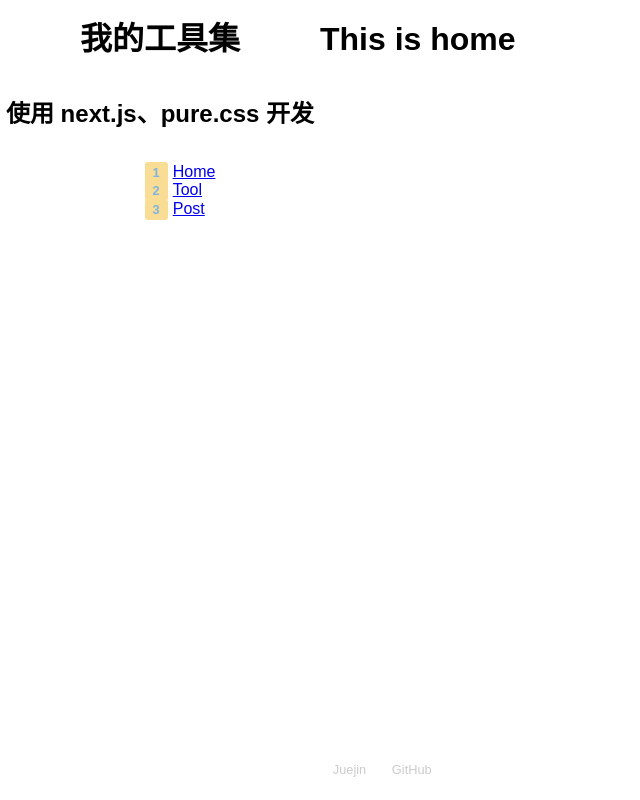
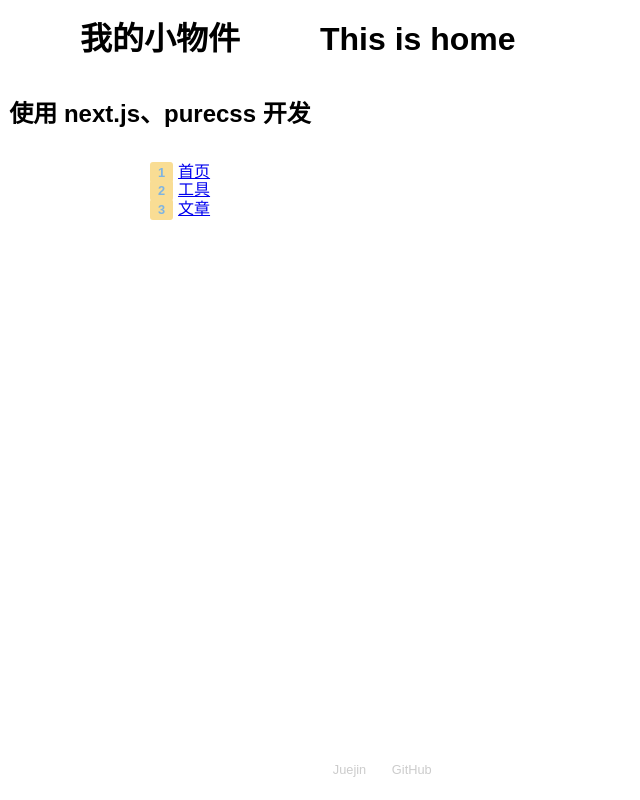
Before and after one commit to ZZK520/collections, a Next.js app: page / in a window 1280 px wide. Shown: the whole page, without its empty margins (0-640 px from the left). Built offline with nearby package versions, Linux system fonts and the light colour scheme.

Commit message:
feat: route fix & style adjust

```diff
--- a/components/Header/index.tsx
+++ b/components/Header/index.tsx
@@ -1,22 +1,20 @@
 import Link from 'next/link'
 import styles from './index.module.css'
 
-export default function Header() {
+export default function Header({ routeConfig,title,description }) {
+  const data = Object.keys(routeConfig);
   return (
     <header className={styles.header}>
-    <h1 className="brand-title">我的工具集</h1>
-    <h2 className="brand-tagline">使用 next.js、pure.css 开发</h2>
-    <ol className={styles.list}>
-      <li>
-        <Link href="/" >Home</Link>
-      </li>
-      <li>
-        <Link href="/tools/">Tool</Link>
-      </li>
-      <li>
-        <Link href="/posts/">Post</Link>
-      </li>
-    </ol>
-  </header>
+      <h1 className="brand-title">{title}</h1>
+      <h2 className="brand-tagline">{description}</h2>
+      <ol className={styles.list}>
+        {
+          data.map(item=>{
+            const {path,description,title}=routeConfig[item];
+            return <li key={item}><Link href={path} >{title}</Link></li>
+          })
+        }
+      </ol>
+    </header>
   )
 }
--- a/components/Layout/index.js
+++ b/components/Layout/index.tsx
@@ -1,26 +1,13 @@
 import styles from './index.module.css'
-import Link from 'next/link'
 import Header from '../Header'
-export default function Layout({ children, home }) {
+import {routeConfig} from '../../utils/route'
+const headerTitle="我的小物件";
+const headerDescription="使用 next.js、purecss 开发";
+export default function Layout({ children,home }) {
   return (
     <article id="layout" className="pure-g">
       <article className="sidebar pure-u-1 pure-u-md-1-4">
-        {/* <header className={styles.header}>
-          <h1 className="brand-title">我的工具集</h1>
-          <h2 className="brand-tagline">使用 next.js、pure.css 开发</h2>
-          <ol className={styles.list}>
-            <li>
-              <Link href="/" >Home</Link>
-            </li>
-            <li>
-              <Link href="/tools/">Tool</Link>
-            </li>
-            <li>
-              <Link href="/posts/">Post</Link>
-            </li>
-          </ol>
-        </header> */}
-        <Header></Header>
+        <Header routeConfig={routeConfig} title={headerTitle} description={headerDescription}></Header>
       </article>
       <main className={`${styles.content} pure-u-1 pure-u-md-3-4`}>
         <article className={styles.body}>{children}</article>
--- /dev/null
+++ b/components/pages/tools/lexia/index.module.css
@@ -0,0 +1,3 @@
+.description{
+    margin-bottom: 20px;
+}
--- /dev/null
+++ b/utils/route.js
@@ -0,0 +1,5 @@
+export const routeConfig={
+    root:{path:'/',title:"首页",description:"首页描述"},
+    tools:{path:'/tools',title:"工具",description:"工具页描述"},
+    posts:{path:'/posts',title:"文章",description:"文章页描述"},
+}
```
Also changed, not shown: components/pages/tools/lexia/index.tsx (+5 -3 lines), pages/tools/lexica.tsx (+2 -6 lines).
